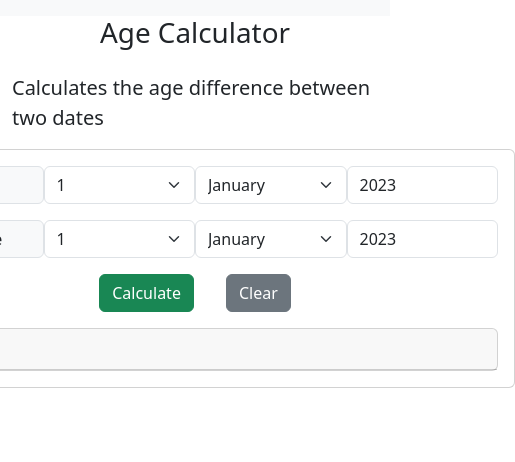
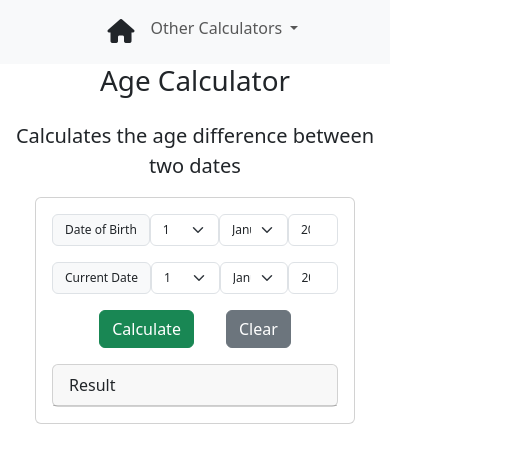
Before and after one commit to VectortheGreat/VectortheGreat.github.io, a plain HTML site: page html/AgeCalculator.html in a window 390 px wide. Shown: the whole page, 515 px wide, since content can reach past the window. Drawn offline with nearby package versions, Linux system fonts and the light colour scheme.

Commit message:
responsive design added

```diff
--- a/html/AgeCalculator.html
+++ b/html/AgeCalculator.html
@@ -23,8 +23,8 @@
   </head>
   <body>
     <nav class="navbar navbar-expand-lg bg-body-tertiary">
-      <div class="container-fluid">
-        <div class="collapse navbar-collapse" id="navbarSupportedContent">
+      <div id="navbarContainer" class="container-fluid">
+        <div id="navbarSupportedContent">
           <a class="nav-link px-3" href="../index.html">
             <i id="home-page" class="fa-solid fa-house"></i>
           </a>
@@ -66,8 +66,10 @@
     </nav>
     <div id="age-calculator-container">
       <div class="container">
-        <h1>Age Calculator</h1>
-        <p class="lead mt-3">Calculates the age difference between two dates</p>
+        <h1 class="text-center">Age Calculator</h1>
+        <p class="lead mt-3 text-center">
+          Calculates the age difference between two dates
+        </p>
         <div id="card" class="card mb-3">
           <div class="card-body">
             <div id="birth-date-div" class="d-flex mb-3">
@@ -121,12 +123,7 @@
                 <option value="11">November</option>
                 <option value="12">December</option>
               </select>
-              <input
-                id="birth-year"
-                type="number"
-                class="form-control"
-                value="2023"
-              />
+              <input id="birth-year" type="number" class="form-control" />
             </div>
             <div id="last-date-div" class="d-flex mb-3">
               <span class="input-group-text" id="basic-addon1"
@@ -183,12 +180,7 @@
                 <option value="11">November</option>
                 <option value="12">December</option>
               </select>
-              <input
-                id="last-year"
-                type="number"
-                class="form-control"
-                value="2023"
-              />
+              <input id="last-year" type="number" class="form-control" />
             </div>
             <div class="d-flex justify-content-center">
               <button
--- a/scripts/AgeCalculator.js
+++ b/scripts/AgeCalculator.js
@@ -15,7 +15,7 @@ let selectedLday = 1;
 let selectedLMonth = 1;
 let date1;
 let date2;
-
+let currentYear = new Date();
 let selectedMonth;
 let maxDays;
 
@@ -135,10 +135,10 @@ ageCalcButton.addEventListener("click", calculateAge);
 const clearButton = () => {
   ageCalcBirthDays.value = 1;
   ageCalcBirthMonths.value = 1;
-  ageCalcBirthYear.value = 2023;
+  ageCalcBirthYear.value = currentYear.getFullYear();
   ageCalcLastDays.value = 1;
   ageCalcLastMonths.value = 1;
-  ageCalcLastYear.value = 2023;
+  ageCalcLastYear.value = currentYear.getFullYear();
   ageCalcResult.innerHTML = "";
 };
 ageCalcClearButton.addEventListener("click", clearButton);
@@ -160,3 +160,7 @@ const lPreventLowUpDates = () => {
 
 ageCalcLastYear.addEventListener("change", lPreventLowUpDates);
 ageCalcBirthYear.addEventListener("change", bPreventLowUpDates);
+
+window.addEventListener("load", () => {
+  clearButton();
+});
--- a/styles/AgeCalculator.css
+++ b/styles/AgeCalculator.css
@@ -10,3 +10,23 @@
   align-items: center;
   flex-direction: column;
 }
+
+@media screen and (max-width: 768px) {
+  .card-body .container {
+    max-width: auto;
+  }
+  #card {
+    width: 20rem;
+  }
+  .row {
+    margin: 0;
+  }
+  #birth-date-div * {
+    width: 50%;
+    font-size: 0.75rem;
+  }
+  #last-date-div * {
+    width: 50%;
+    font-size: 0.75rem;
+  }
+}
--- a/styles/CalculatorStyle.css
+++ b/styles/CalculatorStyle.css
@@ -1,6 +1,3 @@
-* {
-  box-sizing: border-box;
-}
 input {
   border: 0;
   text-align: right;
@@ -41,3 +38,25 @@ button {
 .calc-card #calc-input-bot {
   border-top: 1px solid black;
 }
+
+@media screen and (max-width: 768px) {
+  .col-3 > button {
+    border: 1px solid black;
+    width: 5rem;
+  }
+  .col-3 {
+    padding: 0rem !important;
+  }
+  .card-body .container {
+    max-width: auto;
+  }
+  .card-body {
+    padding: 0 !important;
+  }
+  #card {
+    width: 25rem;
+  }
+  .row {
+    margin: 0;
+  }
+}
--- a/styles/ConversionCalculator.css
+++ b/styles/ConversionCalculator.css
@@ -13,3 +13,29 @@
   align-items: center;
   flex-direction: column;
 }
+@media screen and (max-width: 768px) {
+  * {
+    font-size: 1rem;
+  }
+  .card-body .container {
+    max-width: auto;
+  }
+  #card {
+    width: 20rem;
+  }
+  .row {
+    margin: 0;
+  }
+  #birth-date-div * {
+    width: 50%;
+    font-size: 0.75rem;
+  }
+  #last-date-div * {
+    width: 50%;
+    font-size: 0.75rem;
+  }
+  .input-group span {
+    width: 50%;
+    text-align: center;
+  }
+}
--- a/styles/RandomNoGenerator.css
+++ b/styles/RandomNoGenerator.css
@@ -9,3 +9,17 @@ input[type="number"]::-webkit-outer-spin-button {
   align-items: center;
   flex-direction: column;
 }
+@media screen and (max-width: 768px) {
+  * {
+    font-size: 1rem;
+  }
+  .card-body .container {
+    max-width: auto;
+  }
+  #card {
+    width: 20rem;
+  }
+  .row {
+    margin: 0;
+  }
+}
--- a/styles/RandomPasswordGenerator.css
+++ b/styles/RandomPasswordGenerator.css
@@ -18,3 +18,17 @@ li a {
   align-items: center;
   flex-direction: column;
 }
+@media screen and (max-width: 768px) {
+  * {
+    font-size: 1rem;
+  }
+  .card-body .container {
+    max-width: auto;
+  }
+  #card {
+    width: 20rem;
+  }
+  .row {
+    margin: 0;
+  }
+}
--- a/styles/style.css
+++ b/styles/style.css
@@ -12,3 +12,31 @@
 #card {
   width: 40rem;
 }
+#navbarContainer {
+  display: flex !important;
+  align-items: flex-start;
+}
+#navbarSupportedContent {
+  display: flex !important;
+  align-items: center;
+}
+
+@media screen and (max-width: 1250px) {
+  #navbarContainer {
+    display: flex !important;
+    align-items: flex-start;
+    justify-content: center;
+  }
+
+  #navbarSupportedContent {
+    display: flex !important;
+    align-items: center;
+  }
+}
+@media screen and (max-width: 768px) {
+  #home-row > div {
+    display: flex !important;
+    align-items: flex-start;
+    justify-content: center;
+  }
+}
```
Also changed, not shown: html/Calculator.html (+2 -2 lines), html/ConversionCalculator.html (+4 -4 lines), html/RandomNumberGenerator.html (+6 -4 lines), html/RandomPasswordGenerator.html (+4 -4 lines), index.html (+8 -8 lines).
